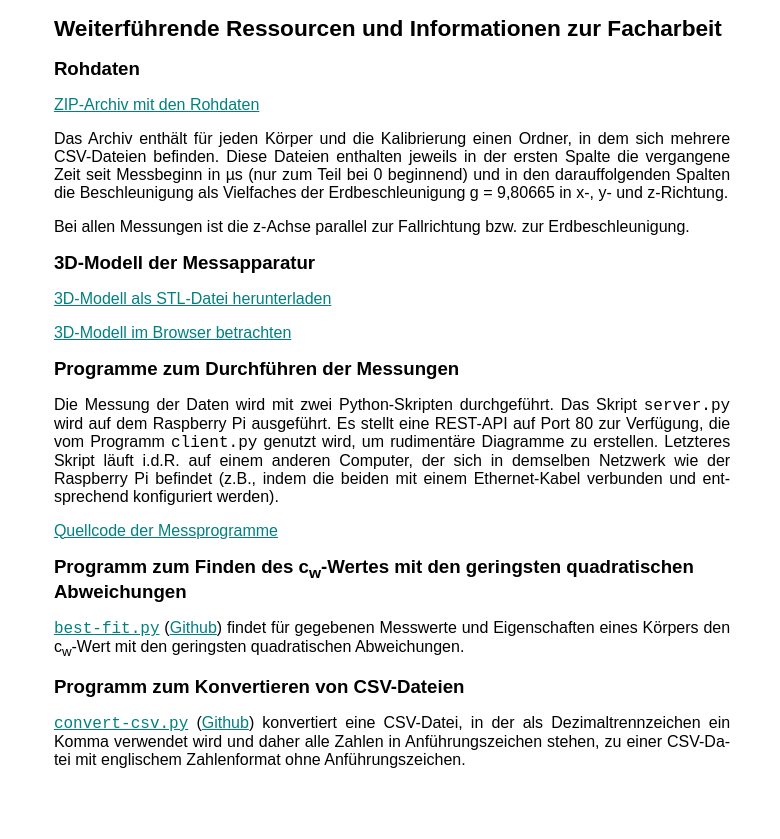
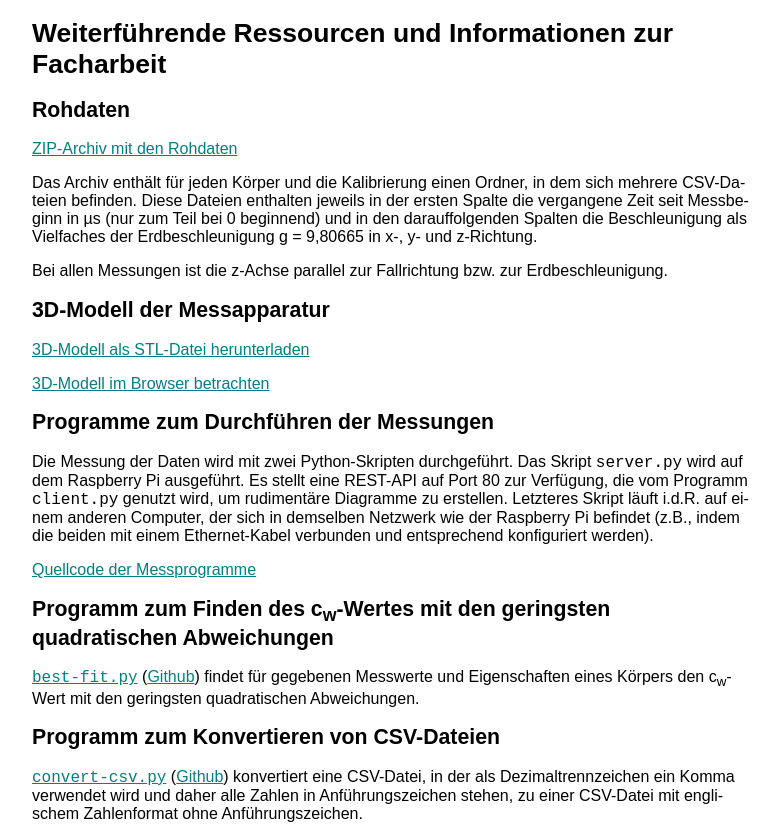
Before and after one commit to jan-de-haan/facharbeit, a plain HTML site: page docs/index.html in a window 1280 px wide. Shown: the whole page, without its empty margins (248-1028 px from the left). Before the commit the page ends 800 px from the top, so only its background shows below. Drawn offline with Linux system fonts and the light colour scheme.

Commit message:
Nutzung von rem statt ex

```diff
--- a/docs/index.html
+++ b/docs/index.html
@@ -8,33 +8,33 @@
         font-family: sans-serif;
     }
 
-    @media screen and (min-width: 82ex) {
+    @media screen and (min-width: 45.2rem) {
         body {
             margin-left: auto;
             margin-right: auto;
-            max-width: 80ex;
+            max-width: 45rem;
         }
     }
 
-    @media screen and (max-width: 82ex) {
+    @media screen and (max-width: 45.2rem) {
         body {
-            margin-left: 1ex;
-            margin-right: 1ex;
+            margin-left: 0.1rem;
+            margin-right: 0.1rem;
         }
     }
 
     h1 {
-        font-size: 17pt;
+        font-size: 1.66rem;
     }
 
     h2 {
-        font-size: 14pt;
+        font-size: 1.33rem
     }
 
     p {
-        font-size: 12pt;
+        font-size: 1rem;
         hyphens: auto;
-        text-align: justify;
+        text-align: left;
     }
 
     a {
```
